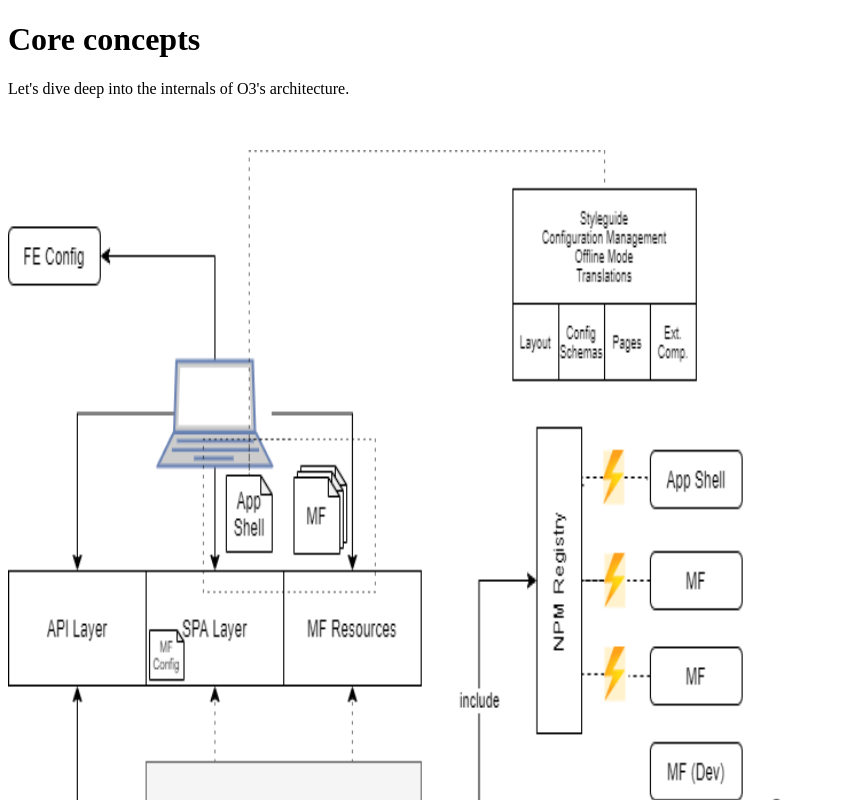
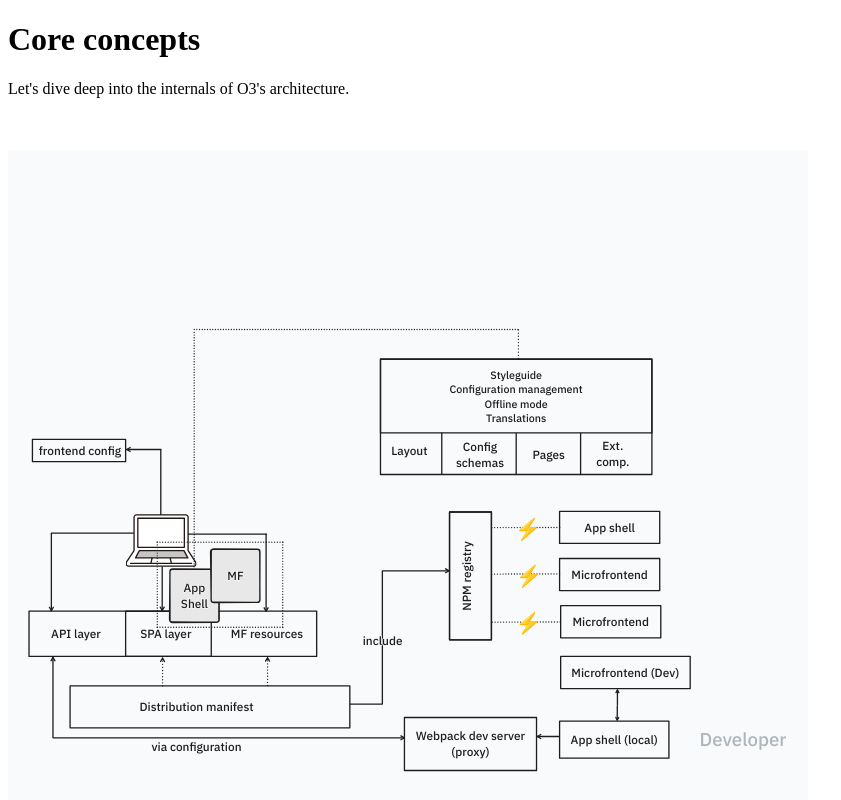
Before and after one commit to denniskigen/o3-docs, a Next.js app: page /docs/core-concepts in a window 1280 px wide. Shown: the top 800 px of the page, without its empty margins (0-841 px from the left). Built offline with nearby package versions, Linux system fonts and the light colour scheme.

Commit message:
Update architecture diagram + link to Kent's course

```diff
--- a/pages/docs/core-concepts.mdx
+++ b/pages/docs/core-concepts.mdx
@@ -7,7 +7,7 @@ Let's dive deep into the internals of O3's architecture.
 <br />
 <br />
 <Image
-  src="/o3-architecture.png"
+  src="/o3-architecture.svg"
   alt="O3 architecture"
   width={800}
   height={800}
--- a/pages/docs/prerequisite-knowledge.mdx
+++ b/pages/docs/prerequisite-knowledge.mdx
@@ -19,6 +19,7 @@ The [official docs](https://react.dev/) are a great way to get acquainted with R
 - [Writing resilient components - Dan Abramov (dated but still very useful)](https://overreacted.io/writing-resilient-components/)
 - [A (Mostly) Complete Guide to React Rendering Behavior - Mark Erikson](https://blog.isquaredsoftware.com/2020/05/blogged-answers-a-mostly-complete-guide-to-react-rendering-behavior/)
 - [Why React Re-renders - Josh Comeau](https://www.joshwcomeau.com/react/why-react-re-renders/)
+- [Beginners Guide to React - Kent C. Dodds (dated but still very useful) https://egghead.io/courses/the-beginner-s-guide-to-react)
 
 ## TypeScript
 
```
Also changed, not shown: public/o3-architecture.png (deleted), public/o3-architecture.svg (added).
